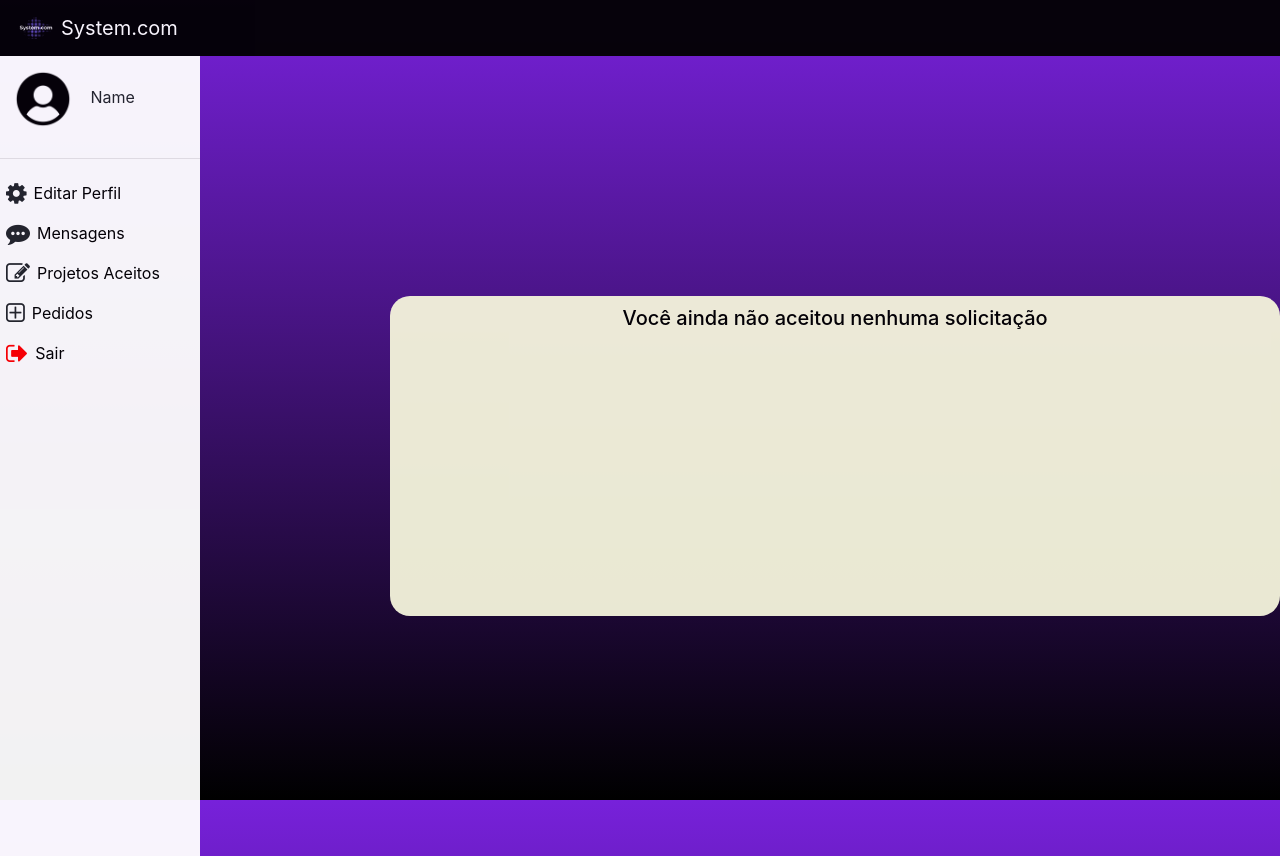
After one commit to Mary0102/System.com-2022, a PHP site: page /userPr.html in a window 1280 px wide. The commit adds this page. Run offline with PHP 8.4, Linux system fonts and the light colour scheme.

Commit message:
edições para o relatorio
(duplicar as configurações do user)

```diff
--- a/Cadastro.html
+++ b/Cadastro.html
@@ -8,9 +8,11 @@
 
 </head>
   <body>
-        <!-- partial:index.partial.html -->
+
+  <form action="userNP.php" method="post">
+    <!-- partial:index.partial.html -->
     <div class="overlay">
-      <form>
+
           <!--   con = Container  for items in the form-->
         <div class="con">
 
--- a/Cdempresa.html
+++ b/Cdempresa.html
@@ -10,7 +10,7 @@
 <!-- partial:index.partial.html -->
 <div class="overlay">
 <!-- LOGN IN FORM by Omar Dsoky -->
-<form>
+<form action="userNP.php" method="post">
    <!--   con = Container  for items in the form-->
    <div class="con">
    <!--     Start  header Content  -->
--- a/Login.html
+++ b/Login.html
@@ -10,7 +10,7 @@
 <!-- partial:index.partial.html -->
 <div class="overlay">
 <!-- LOGN IN FORM by Omar Dsoky -->
-<form method="get">
+<form action="Pedido.html" method="post">
    <!--   con = Container  for items in the form-->
    <div class="con">
    <!--     Start  header Content  -->
--- /dev/null
+++ b/userPr.html
@@ -0,0 +1,110 @@
+<!DOCTYPE html>
+<html lang="pt-br">
+<head>
+    <meta charset="UTF-8">
+    <meta http-equiv="X-UA-Compatible" content="IE=edge">
+    <meta name="viewport" content="width=device-width, initial-scale=1.0">
+    <title>Área do usuário</title>
+    <link rel='stylesheet' href='https://maxcdn.bootstrapcdn.com/font-awesome/4.7.0/css/font-awesome.min.css'><link rel="stylesheet" href="./users.css">
+    <link rel="stylesheet" href="https://stackpath.bootstrapcdn.com/bootstrap/4.1.3/css/bootstrap.min.css"
+    integrity="sha384-MCw98/SFnGE8fJT3GXwEOngsV7Zt27NXFoaoApmYm81iuXoPkFOJwJ8ERdknLPMO" crossorigin="anonymous">
+</head>
+<body id="pg-user">
+
+    <!----------------- NavBar  ------------------->
+
+    <nav class="navbar navbar-expand-lg navbar-dark" style="background-color: rgb(0,0,0);">
+        <button class="navbar-toggler" type="button" data-toggle="collapse" data-target="#navbarTogglerDemo01"
+          aria-controls="navbarTogglerDemo01" aria-expanded="false" aria-label="Alterna navegação">
+          <span class="navbar-toggler-icon"></span>
+        </button>
+
+          <img src="Image/Logo.png" alt="Logo" id="Logo">
+
+        <div class="collapse navbar-collapse" id="navbarTogglerDemo01">
+          <a class="navbar-brand" href="#"> System.com </a>
+        </div>
+    </nav>
+
+    <style>
+      #navbarTogglerDemo01 a {
+        padding: 5px;
+      }
+    </style>
+    <!------------------ Fim NavBar --------------------->
+
+    <!----------------- Area User ----------------------->
+<div class="allpage">
+      <aside class="Barra-lateral">
+        <div class="Dentro-barra">
+          <!--  Foto do usuario, e seções que ele possa navegar-->
+          <div class="user-icon">
+            <img src="Image/user-icon.png" alt="testephoto" id="formaft">
+            <span id="user-name">Name</span>
+          </div>
+          <!--End Foto User-->
+
+          <hr><!--Linha divisoria-->
+
+          <!---------Add Notificações-------->
+
+          <ul id="Menu">
+            <div class="bloco">
+              <span class="li-item">
+                <i class="fa fa-cog" style="font-size:24px" aria-hidden="true" id="icon"></i>
+                <li><a href="#"><p>Editar Perfil</p></a></li>
+              </span>
+            </div>
+
+            <div class="bloco">
+              <span class="li-item">
+                <i class="fa fa-commenting" style="font-size:24px" id="icon"></i>
+                <li><a href="#"><p>Mensagens</p></a></li>
+              </span>
+            </div>
+
+            <div class="bloco">
+              <span class="li-item">
+                <i class="fa fa-edit" style="font-size:24px" id="icon"></i>
+                <li><a href="#"><p>Projetos Aceitos</p></a></li>
+              </span>
+            </div>
+
+            <div class="bloco">
+              <span class="li-item">
+                <i class="fa fa-plus-square-o" style="font-size:24px" id="icon"></i>
+                <li><a href="Pedido.html"><p>Pedidos</p></a></li>
+              </span>
+            </div>
+
+            <div class="bloco">
+              <span class="li-item">
+                <i class="fa fa-sign-out" style="font-size:24px; color:red"  id="icon"></i>
+                <li><a href="#"><p>Sair</p></a></li>
+              </span>
+            </div>
+          </ul>
+        </div>
+      </aside>
+
+  <!-------------------- Fim Area User -------------------->
+
+                    <!--Barra de Pesquisa-->
+
+  <!-----------------    Seções  ------------------>
+
+  <div class="Space-bloco">
+    <div id="Bloco-pedido">
+      <main class="Bloco-inside">
+        <h1 class="Name-pedido">Você ainda não aceitou nenhuma solicitação</h1>
+      </main>
+    </div>
+  </div>
+
+
+  <!-----------------    Fim Seções  ----------------->
+
+</div><!-- Close "Allpage"  -->
+
+</body>
+</html>
--- a/users.css
+++ b/users.css
@@ -103,6 +103,7 @@ body{
 
     .Name-pedido{
         color: rgb(0, 0, 0);
+        font-size: 20px;
     }
 
 /*-------------- End Section "Main" -------------------*/
@@ -139,3 +140,8 @@ body{
 #display{
     display: inline;
 }
+
+#Outras-confg {
+    font-weight: bold;
+    margin-left: 50px;
+}
```
Also changed, not shown: Confguser.html (+23 -5 lines), Sobre.html (+17 -9 lines).
